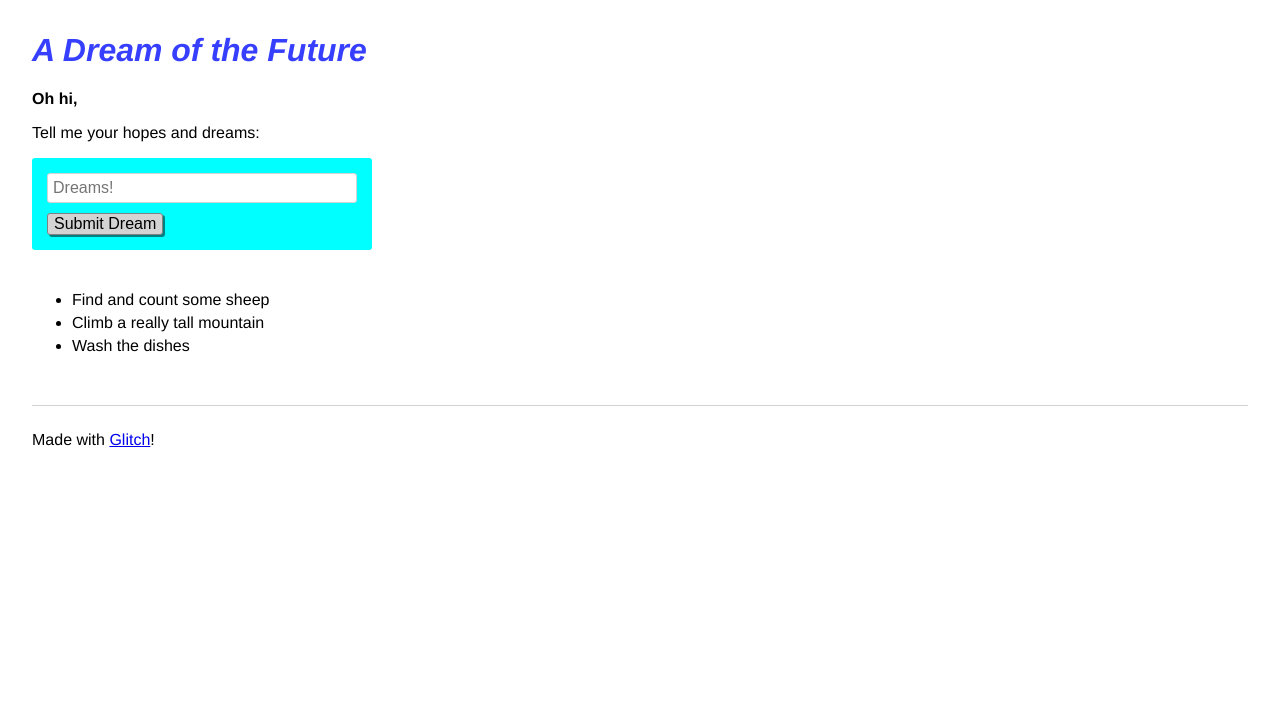
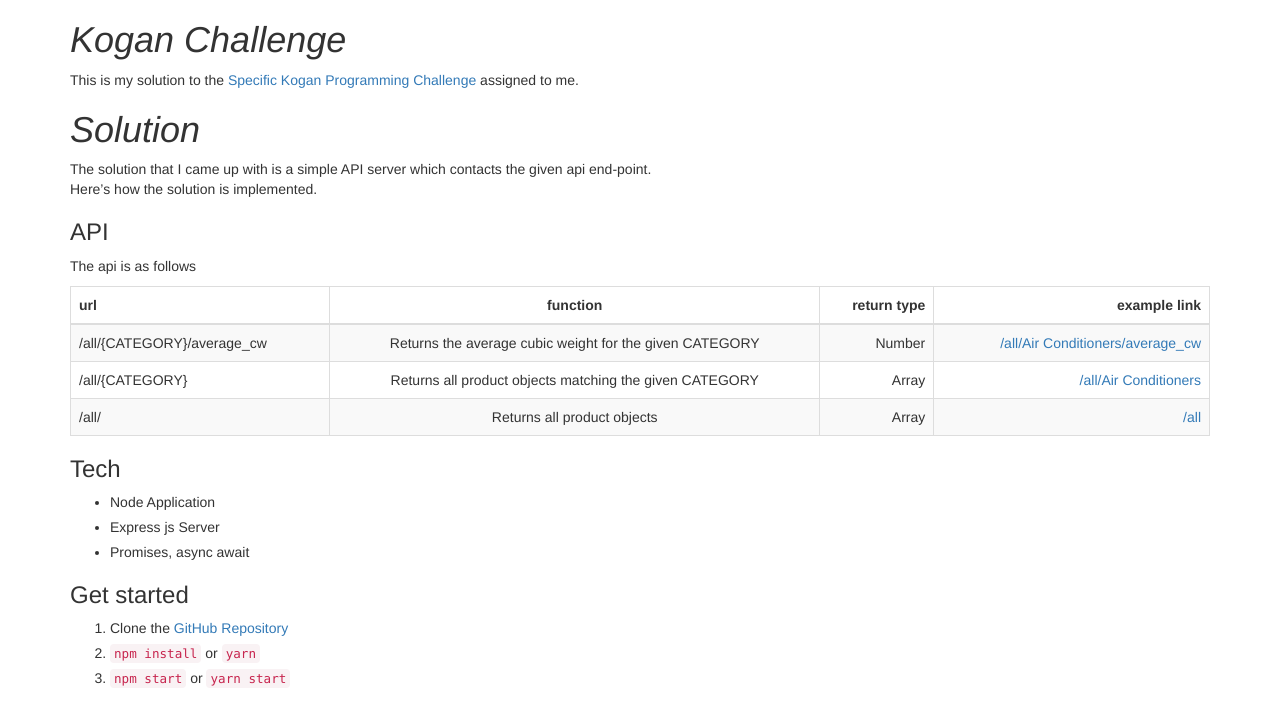
Before and after one commit to benwinding/Kogan-Challenge-2018-05-29, a website: page views/index.html in a window 1280 px wide. Drawn offline with nearby package versions, Linux system fonts and the light colour scheme.

Commit message:
Better index

```diff
--- a/views/index.html
+++ b/views/index.html
@@ -9,51 +9,70 @@
 
 <!DOCTYPE html>
 <html lang="en">
-  <head>
-    <title>Welcome to Glitch!</title>
-    <meta name="description" content="A cool thing made with Glitch">
-    <link id="favicon" rel="icon" href="https://glitch.com/edit/favicon-app.ico" type="image/x-icon">
+<head>
+    <title>KOGAN CHALLENGE!</title>
     <meta charset="utf-8">
-    <meta http-equiv="X-UA-Compatible" content="IE=edge">
     <meta name="viewport" content="width=device-width, initial-scale=1">
+    <link rel="stylesheet" href="/style.css">
+    <!-- Latest compiled and minified CSS -->
+    <link rel="stylesheet" href="https://maxcdn.bootstrapcdn.com/bootstrap/3.3.7/css/bootstrap.min.css" integrity="sha384-BVYiiSIFeK1dGmJRAkycuHAHRg32OmUcww7on3RYdg4Va+PmSTsz/K68vbdEjh4u" crossorigin="anonymous">
 
-    <!-- import the webpage's stylesheet -->
-    <link rel="stylesheet" href="/style.css">
-  </head>
-  <body>
-    <header>
-      <h1>
-        A Dream of the Future
-      </h1>
-    </header>
+    <!-- Optional theme -->
+    <link rel="stylesheet" href="https://maxcdn.bootstrapcdn.com/bootstrap/3.3.7/css/bootstrap-theme.min.css" integrity="sha384-rHyoN1iRsVXV4nD0JutlnGaslCJuC7uwjduW9SVrLvRYooPp2bWYgmgJQIXwl/Sp" crossorigin="anonymous">
 
-    <main>
-      <p class="bold">Oh hi,</p>
-
-      <p>Tell me your hopes and dreams:</p>
-
-      <form>
-        <input name="dream" type="text" maxlength="100" placeholder="Dreams!" aria-labelledby="submit-dream">
-        <button type="submit" id="submit-dream">Submit Dream</button>
-      </form>
-
-      <section class="dreams">
-        <ul id="dreams"></ul>
-      </section>
-    </main>
-
-    <footer>
-      Made with <a href="https://glitch.com">Glitch</a>!
-    </footer>
-
-
-    <!-- import the webpage's client-side javascript file -->
-    <script src="/client.js"></script>
-
-    <!-- include the Glitch button to show what the webpage is about and
-          to make it easier for folks to view source and remix -->
-    <div class="glitchButton" style="position:fixed;top:20px;right:20px;"></div>
-    <script src="https://button.glitch.me/button.js"></script>
-
-  </body>
+    <!-- Latest compiled and minified JavaScript -->
+    <script src="https://maxcdn.bootstrapcdn.com/bootstrap/3.3.7/js/bootstrap.min.js" integrity="sha384-Tc5IQib027qvyjSMfHjOMaLkfuWVxZxUPnCJA7l2mCWNIpG9mGCD8wGNIcPD7Txa" crossorigin="anonymous"></script>
+</head>
+<body>
+<div class="container">
+    <h1><a id="Kogan_Challenge_0"></a>Kogan Challenge</h1>
+    <p>This is my solution to the <a href="/kogan-challenge.pdf">Specific Kogan Programming Challenge</a> assigned to me.</p>
+    <h1><a id="Solution_5"></a>Solution</h1>
+    <p>The solution that I came up with is a simple API server which contacts the given api end-point. Here’s how the solution is implemented.</p>
+    <h3><a id="API_8"></a>API</h3>
+    <p>The api is as follows</p>
+    <table class="table table-striped table-bordered">
+        <thead>
+        <tr>
+            <th>url</th>
+            <th style="text-align:center">function</th>
+            <th style="text-align:right">return type</th>
+            <th style="text-align:right">example link</th>
+        </tr>
+        </thead>
+        <tbody>
+        <tr>
+            <td>/all/{CATEGORY}/average_cw</td>
+            <td style="text-align:center">Returns the average cubic weight for the given CATEGORY</td>
+            <td style="text-align:right">Number</td>
+            <td style="text-align:right"><a href="/all/Air%20Conditioners/average_cw">/all/Air Conditioners/average_cw</a></td>
+        </tr>
+        <tr>
+            <td>/all/{CATEGORY}</td>
+            <td style="text-align:center">Returns all product objects matching the given CATEGORY</td>
+            <td style="text-align:right">Array</td>
+            <td style="text-align:right"><a href="/all/Air%20Conditioners">/all/Air Conditioners</a></td>
+        </tr>
+        <tr>
+            <td>/all/</td>
+            <td style="text-align:center">Returns all product objects</td>
+            <td style="text-align:right">Array</td>
+            <td style="text-align:right"><a href="/all">/all</a></td>
+        </tr>
+        </tbody>
+    </table>
+    <h3><a id="Tech_16"></a>Tech</h3>
+    <ul>
+        <li>Node Application</li>
+        <li>Express js Server</li>
+        <li>Promises, async await</li>
+    </ul>
+    <h3><a id="Get_started_21"></a>Get started</h3>
+    <ol>
+        <li>Clone the <a href="https://github.com/benwinding/Kogan-Challenge-2018-05-29">GitHub Repository</a></li>
+        <li><code>npm install</code> or <code>yarn</code></li>
+        <li><code>npm start</code> or <code>yarn start</code></li>
+    </ol>
+</div>
+</body>
 </html>
```
Also changed, not shown: server.js (+85 -23 lines).
